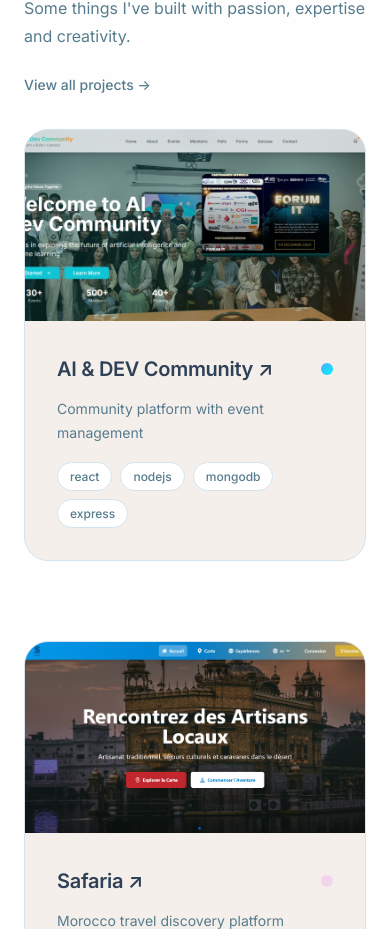
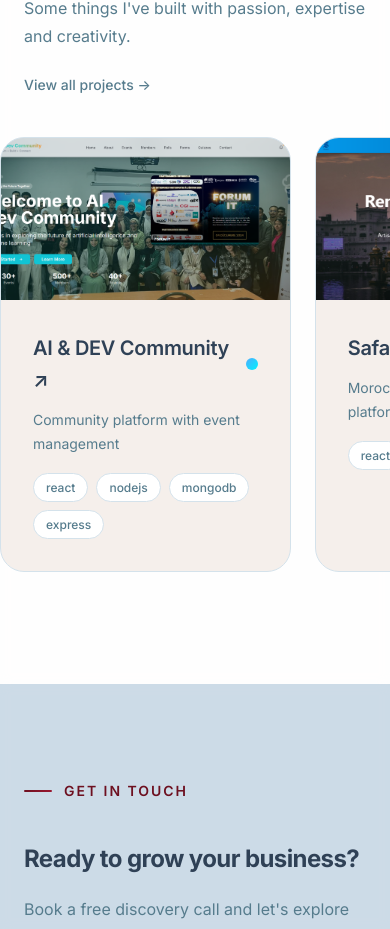
Before and after one commit to AymanChabbaki/tech-hermanos-org, a React (Vite) app in the folder frontend/: page / in a window 390 px wide. Shown: the part 5278-6207 px from the top of the page. Built offline with nearby package versions, Linux system fonts and the light colour scheme.

Commit message:
feat: add CSS module for portfolio section styling

```diff
--- a/frontend/src/components/sections/Portfolio/Portfolio.module.css
+++ b/frontend/src/components/sections/Portfolio/Portfolio.module.css
@@ -176,6 +176,27 @@
   }
 
   .grid {
-    grid-template-columns: 1fr;
+    display: flex;
+    overflow-x: auto;
+    scroll-snap-type: x mandatory;
+    gap: var(--sp-6);
+    padding-bottom: var(--sp-8);
+    padding-top: var(--sp-2); /* prevent shadow clipping */
+    margin-inline: calc(-1 * var(--container-pad));
+    padding-inline: var(--container-pad);
+
+    /* Hide scrollbar */
+    -ms-overflow-style: none;
+    scrollbar-width: none;
+  }
+
+  .grid::-webkit-scrollbar {
+    display: none;
+  }
+
+  .card {
+    flex: 0 0 85%;
+    max-width: 320px;
+    scroll-snap-align: start;
   }
 }
```
